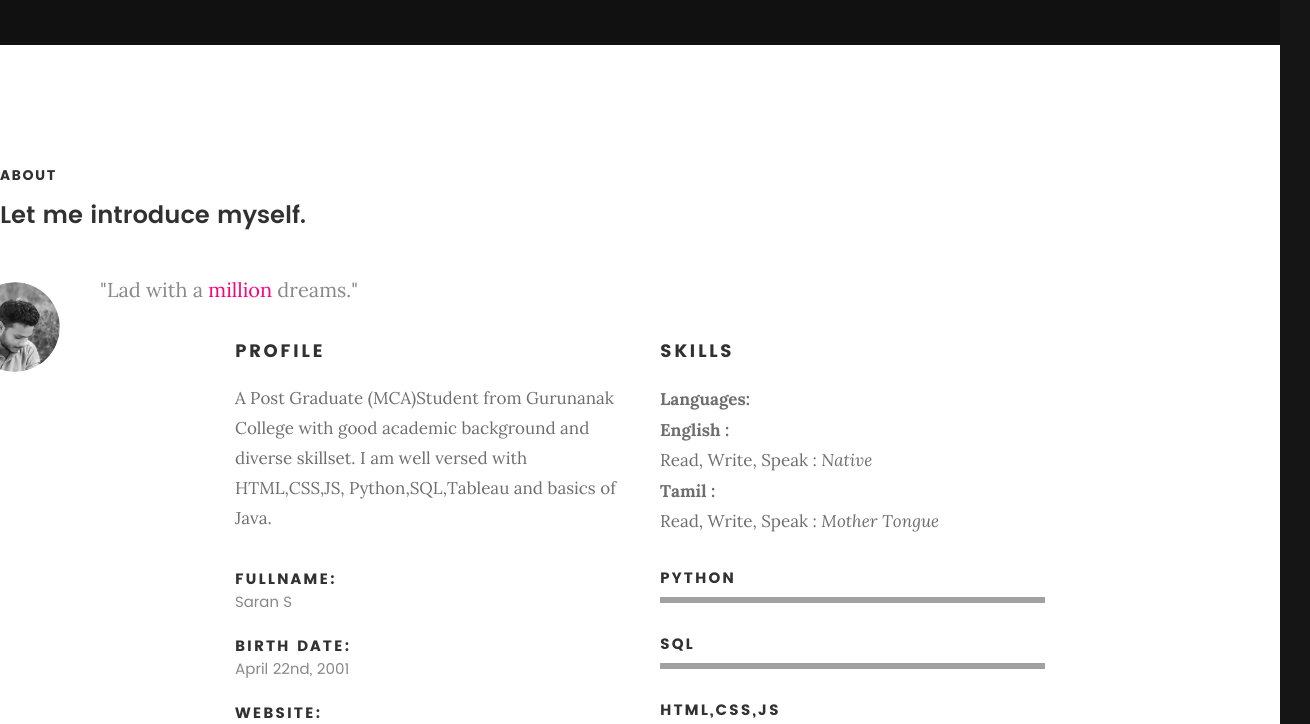
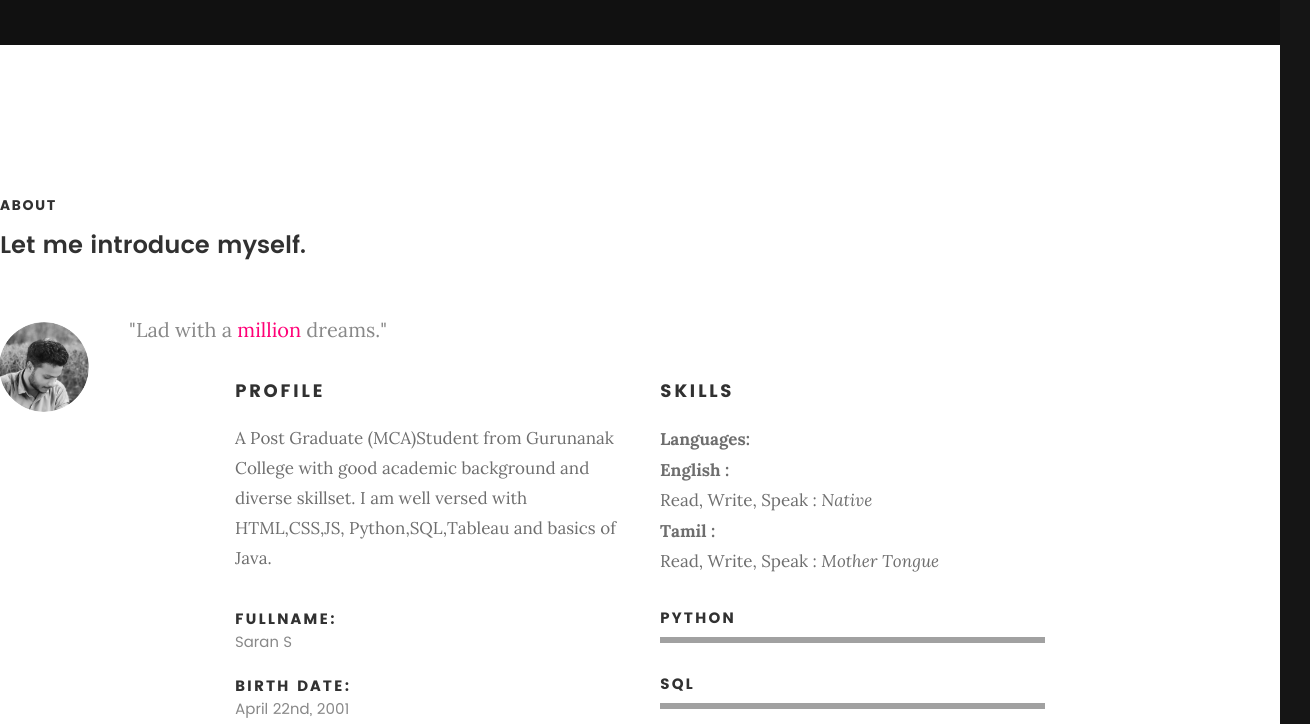
Before and after one commit to Saran2204/portfolio, a plain HTML site: page index.html in a window 1280 px wide. Shown: the part 755-1479 px from the top of the page, 1310 px wide, since content can reach past the window. Drawn offline with Linux system fonts and the light colour scheme; files whose address does not match are found by name.

Commit message:
Update main.css

```diff
--- a/css/main.css
+++ b/css/main.css
@@ -1494,17 +1494,20 @@
   */
  #about {
 	 background: #FFFFFF;
-	 padding-top: 12rem;
+	 padding-top:15rem;
 	 padding-bottom: 15rem;
+
+
+
  }
  #about .section-intro {
 	 margin-bottom: 3rem;
  }
 
  .intro-info {
-	 margin-top: 4.2rem;
-	 margin-right: -30px;
-	 margin-left: -30px;
+	 margin-top: 5.2rem;
+	 margin-right: -1px;
+	 margin-left: -1px;
  }
  .intro-info img {
 	 height: 9rem;
```
